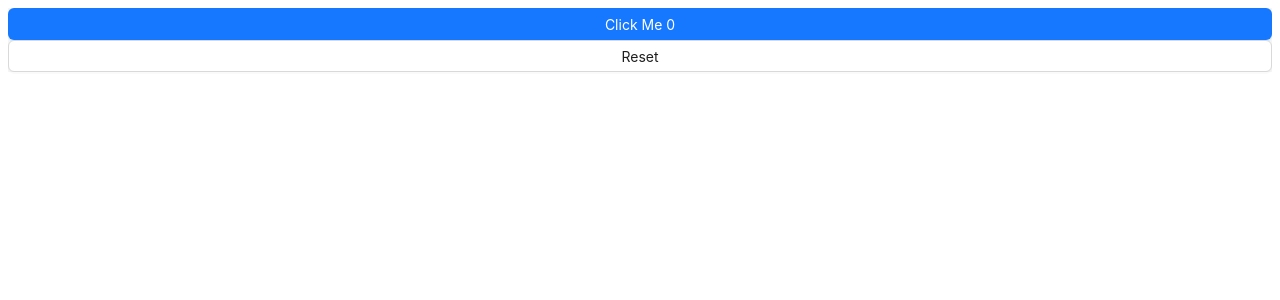
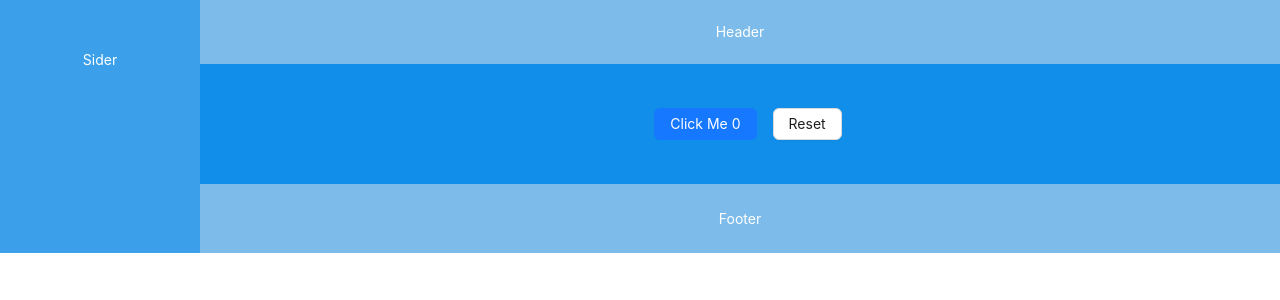
Before and after one commit to weishaodaren/form-editable, a React (Vite) app: page / in a window 1280 px wide. Shown: the top 300 px of the page. Built offline with nearby package versions, Linux system fonts and the light colour scheme; what @ant-design/happy-work-theme would draw is missing.

Commit message:
ci: add tailwindcss and config

```diff
--- a/package.json
+++ b/package.json
@@ -28,6 +28,7 @@
     "@typescript-eslint/eslint-plugin": "^6.3.0",
     "@typescript-eslint/parser": "^6.3.0",
     "@vitejs/plugin-react-swc": "^3.3.2",
+    "autoprefixer": "^10.4.14",
     "eslint": "^8.46.0",
     "eslint-config-polaris": "^3.0.0",
     "eslint-config-prettier": "^9.0.0",
@@ -36,6 +37,8 @@
     "eslint-plugin-react": "^7.33.1",
     "eslint-plugin-react-hooks": "^4.6.0",
     "eslint-plugin-react-refresh": "^0.4.3",
+    "postcss": "^8.4.27",
+    "tailwindcss": "^3.3.3",
     "typescript": "^5.1.6",
     "vite": "^4.4.9"
   },
--- /dev/null
+++ b/postcss.config.js
@@ -0,0 +1,6 @@
+ export default {
+  plugins: {
+    tailwindcss: {},
+    autoprefixer: {},
+  },
+};
--- a/src/App.tsx
+++ b/src/App.tsx
@@ -32,7 +32,7 @@ const App = () => {
     <ConfigProvider>
       <HappyProvider>
         <Layout>
-          <Button type="primary" onClick={increasePopulation}>
+          <Button className="m-4" type="primary" onClick={increasePopulation}>
             Click Me {bears}
           </Button>
           <Button onClick={() => useStore.getState().removeAllBears()}>Reset</Button>
--- /dev/null
+++ b/src/index.css
@@ -0,0 +1,3 @@
+@tailwind base;
+@tailwind components;
+@tailwind utilities;
--- a/src/main.tsx
+++ b/src/main.tsx
@@ -3,6 +3,7 @@ import React from 'react';
 import ReactDOM from 'react-dom/client';
 
 import App from './App';
+import './index.css';
 
 // eslint-disable-next-line @typescript-eslint/no-non-null-assertion
 ReactDOM.createRoot(document.getElementById('root')!).render(
--- a/src/pages/Layout.tsx
+++ b/src/pages/Layout.tsx
@@ -1,9 +1,55 @@
-import type { PropsWithChildren, FC } from 'react';
+import type { PropsWithChildren, FC, CSSProperties } from 'react';
 
-import { Layout as AntdLayout } from 'antd';
+import { Layout as AntdLayout, Space } from 'antd';
 
+const { Header, Sider, Content, Footer } = AntdLayout;
+
+const headerStyle: CSSProperties = {
+  textAlign: 'center',
+  color: '#fff',
+  height: 64,
+  paddingInline: 50,
+  lineHeight: '64px',
+  backgroundColor: '#7dbcea',
+};
+
+const contentStyle: CSSProperties = {
+  textAlign: 'center',
+  minHeight: 120,
+  lineHeight: '120px',
+  color: '#fff',
+  backgroundColor: '#108ee9',
+};
+
+const siderStyle: CSSProperties = {
+  textAlign: 'center',
+  lineHeight: '120px',
+  color: '#fff',
+  backgroundColor: '#3ba0e9',
+};
+
+const footerStyle: CSSProperties = {
+  textAlign: 'center',
+  color: '#fff',
+  backgroundColor: '#7dbcea',
+};
+
+/**
+ * Layout
+ */
 const Layout: FC<PropsWithChildren> = ({ children }) => {
-  return <AntdLayout>{children}</AntdLayout>;
+  return (
+    <Space direction="vertical" style={{ width: '100%', height: '100%' }} size={[0, 48]}>
+      <AntdLayout>
+        <Sider style={siderStyle}>Sider</Sider>
+        <AntdLayout>
+          <Header style={headerStyle}>Header</Header>
+          <Content style={contentStyle}>{children}</Content>
+          <Footer style={footerStyle}>Footer</Footer>
+        </AntdLayout>
+      </AntdLayout>
+    </Space>
+  );
 };
 
 export default Layout;
--- /dev/null
+++ b/tailwind.config.ts
@@ -0,0 +1,8 @@
+/** @type {import('tailwindcss').Config} */
+export default {
+  content: ['./index.html', './src/**/*.{js,ts,jsx,tsx}'],
+  theme: {
+    extend: {},
+  },
+  plugins: [],
+};
--- a/tsconfig.node.json
+++ b/tsconfig.node.json
@@ -7,6 +7,6 @@
     "moduleResolution": "bundler",
     "allowSyntheticDefaultImports": true
   },
-  "include": ["vite.config.ts"],
+  "include": ["vite.config.ts", "tailwind.config.ts", "postcss.config.js"],
   "types": ["vite/client"],
 }
--- a/vite.config.ts
+++ b/vite.config.ts
@@ -1,11 +1,11 @@
 import { resolve } from 'path';
 
-import react from '@vitejs/plugin-react-swc';
+import React from '@vitejs/plugin-react-swc';
 import { defineConfig } from 'vite';
 
 // https://vitejs.dev/config/
 export default defineConfig({
-  plugins: [react()],
+  plugins: [React()],
   resolve: {
     alias: {
       '@': resolve(__dirname, './src'),
```
Also changed, not shown: 1 other file (tests, documents, lock files or other folders).
